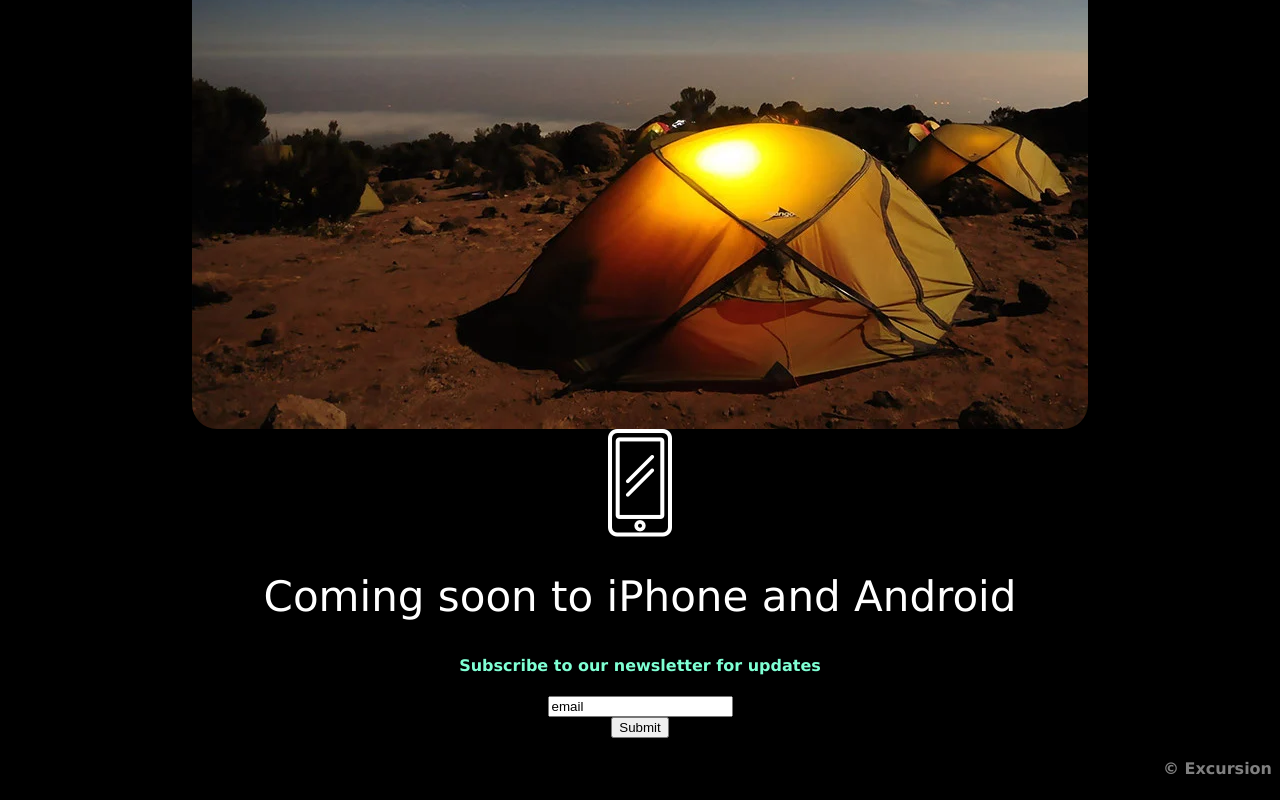
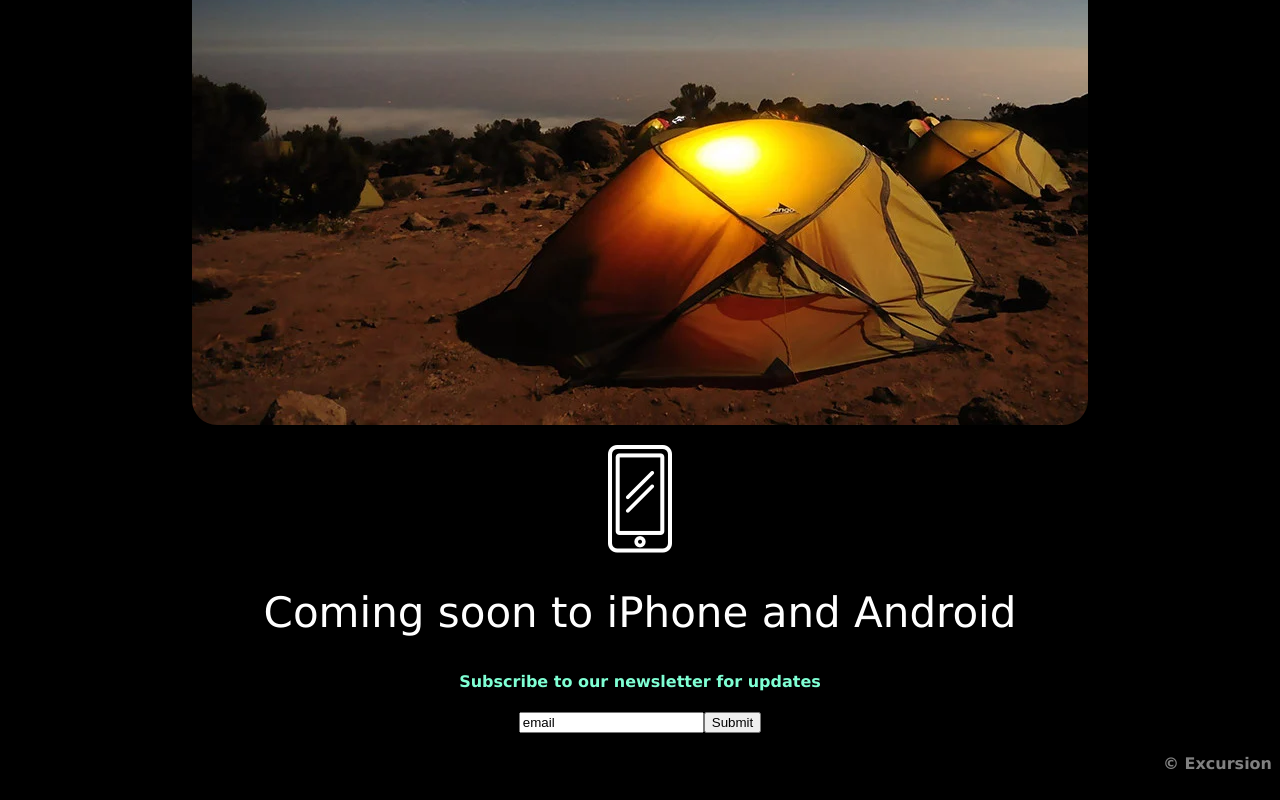
Before and after one commit to Quincy-N/excursion, a plain HTML site: page index.html in a window 1280 px wide. Shown: the part 747-1547 px from the top of the page. Drawn offline with Linux system fonts and the light colour scheme.

Commit message:
troubleshoot styling

```diff
--- a/resources/css/style.css
+++ b/resources/css/style.css
@@ -36,9 +36,13 @@ video {
     margin: 0 auto;
 }
 
-input {
-    display: block;
-    margin: 0 auto;
+form {
+    display: flex;
+    justify-content: center;
+}
+
+#camp {
+    margin-bottom: 20px;
 }
 
 #camp-photo {
@@ -62,7 +66,8 @@ input {
 }
 
 #logo {
-    margin: auto;
+    display: block;
+    margin: 0 auto;
     max-width: 75%;
     max-height: 75%;
 }
```
